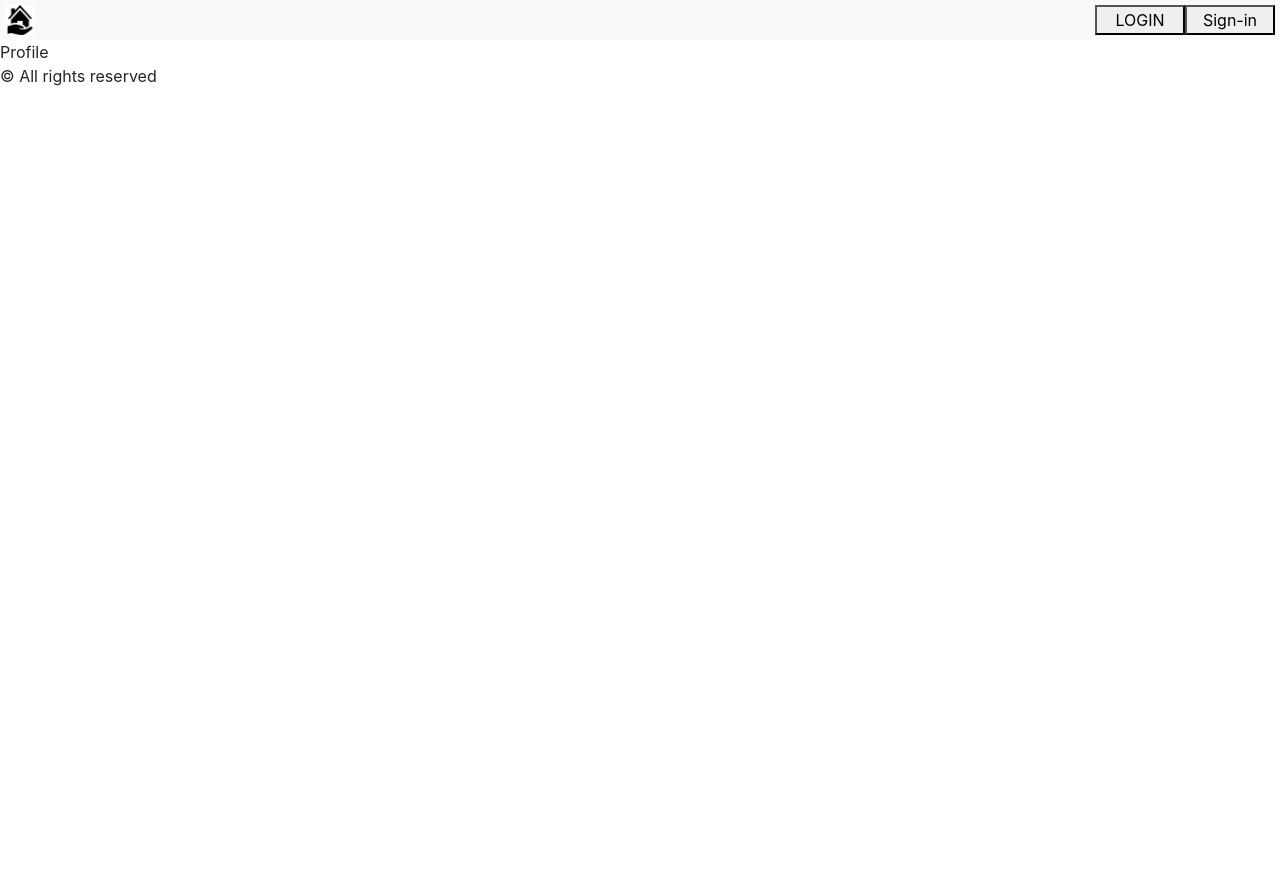
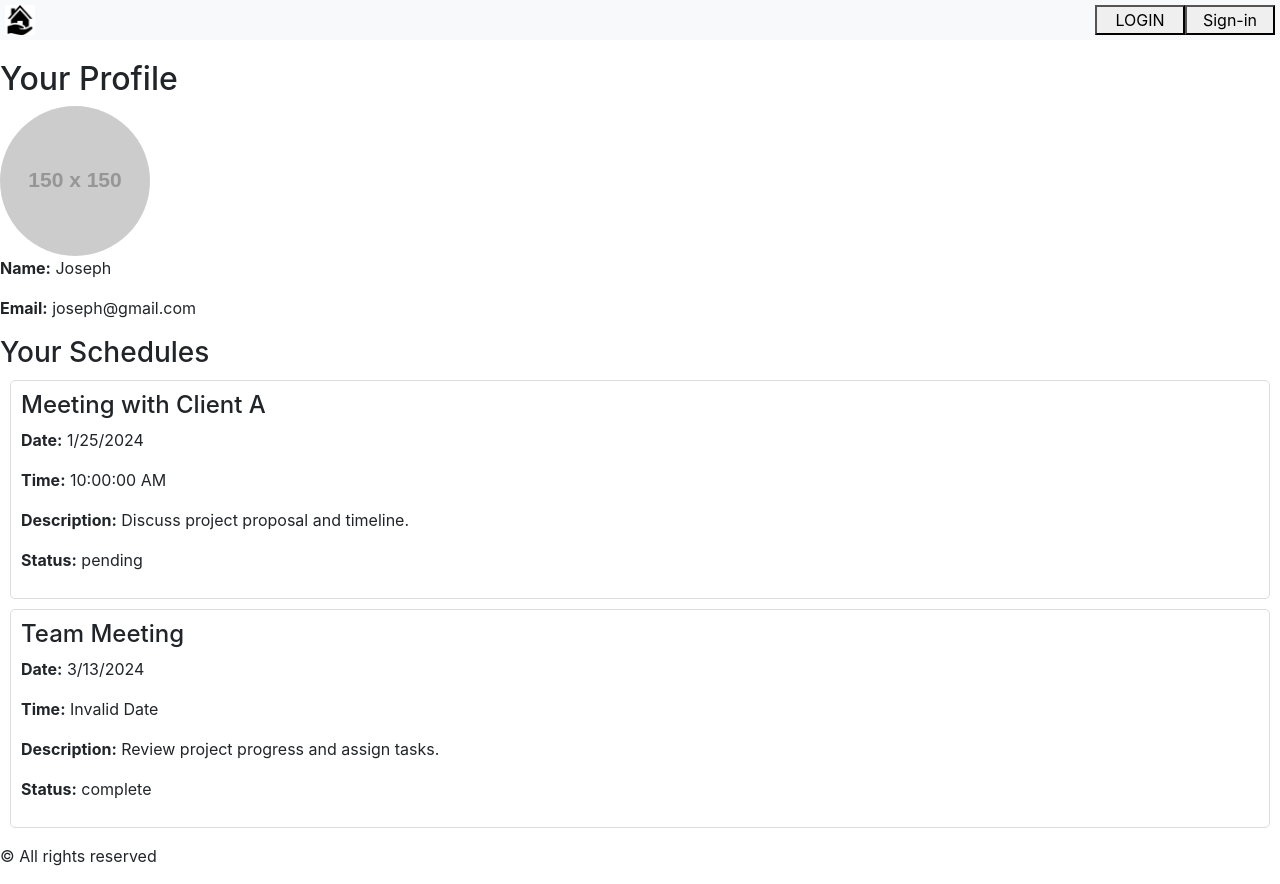
Before and after one commit to RadiatingPI46/Schedule-v2, a React (Create React App) app: page /profile in a window 1280 px wide. Before the commit the page ends 800 px from the top, so only its background shows below. Built offline with nearby package versions, Linux system fonts and the light colour scheme; data requests are answered from the project's data file.

Commit message:
Your commit message

```diff
--- a/src/Components/Profile.js
+++ b/src/Components/Profile.js
@@ -1,9 +1,74 @@
-import React from 'react'
+import React, { useEffect, useState } from 'react';
 
 function Profile() {
+  const [user, setUser] = useState(null);
+  const [loading, setLoading] = useState(true); // Added loading state
+
+  useEffect(() => {
+    // Fetch user data from db.json
+    fetch('http://localhost:3000/Members')
+      .then((response) => response.json())
+      .then((data) => {
+        // Select the user with id 1 (You can modify this logic for dynamic user selection)
+        const loggedInUser = data.find((member) => member.id == 1); // Example: Get user with id 1
+        setUser(loggedInUser); // Set the correct user object
+
+      })
+      .catch((error) => {
+        console.error("Error fetching data:", error);
+
+      })
+      .finally(() => {
+        setLoading(false); // Set loading to false when the fetch finishes
+      });
+  }, []);
+
+  console.log(user); // Check the fetched user data
+
+  if (loading) {
+    return <div>Loading...</div>; // Show loading until data is fetched
+  }
+
+  if (!user) {
+    return <div>User not found.</div>; // If no user is found, display an error
+  }
+
   return (
-    <div>Profile</div>
-  )
+    <div style={{ marginTop: '20px' }}>
+      <h2>Your Profile</h2>
+      <div className="user-details">
+        <img
+          src={user.profile_pic || 'https://via.placeholder.com/150'}
+          alt="Profile Pic"
+          className="profile-pic"
+          style={{ borderRadius: '50%', width: '150px', height: '150px' }}
+        />
+        <p><strong>Name:</strong> {user.name}</p>
+        <p><strong>Email:</strong> {user.email}</p>
+      </div>
+
+      <h3>Your Schedules</h3>
+      <ul style={{ listStyleType: 'none', padding: 0 }}>
+        {user.schedules.map((schedule) => (
+          <li
+            key={schedule.id}
+            style={{
+              border: '1px solid #ddd',
+              margin: '10px',
+              padding: '10px',
+              borderRadius: '5px',
+            }}
+          >
+            <h4>{schedule.title}</h4>
+            <p><strong>Date:</strong> {schedule.date}</p>
+            <p><strong>Time:</strong> {new Date(schedule.time).toLocaleTimeString()}</p>
+            <p><strong>Description:</strong> {schedule.description}</p>
+            <p><strong>Status:</strong> {schedule.status}</p>
+          </li>
+        ))}
+      </ul>
+    </div>
+  );
 }
 
-export default Profile
+export default Profile;
```
